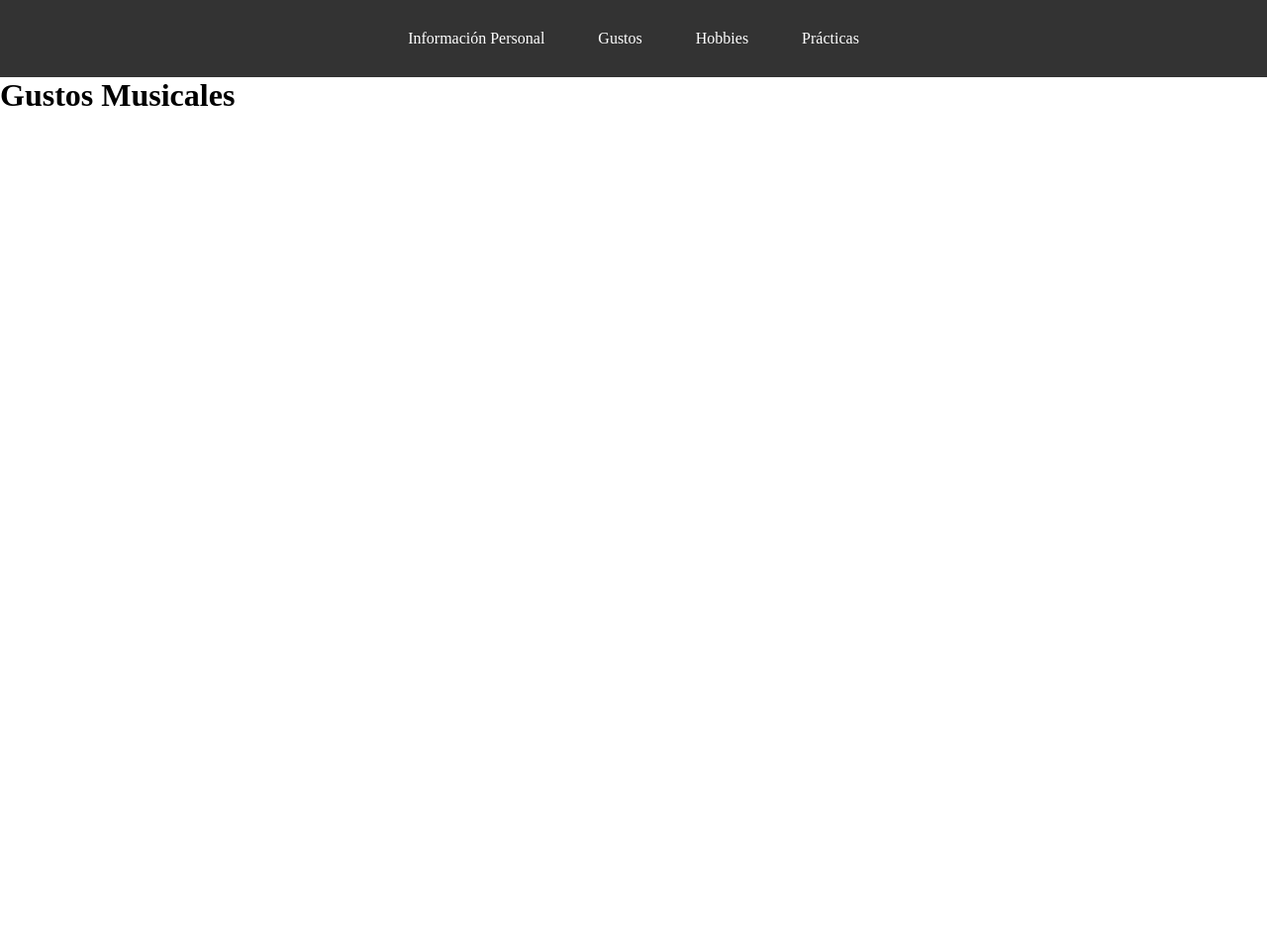
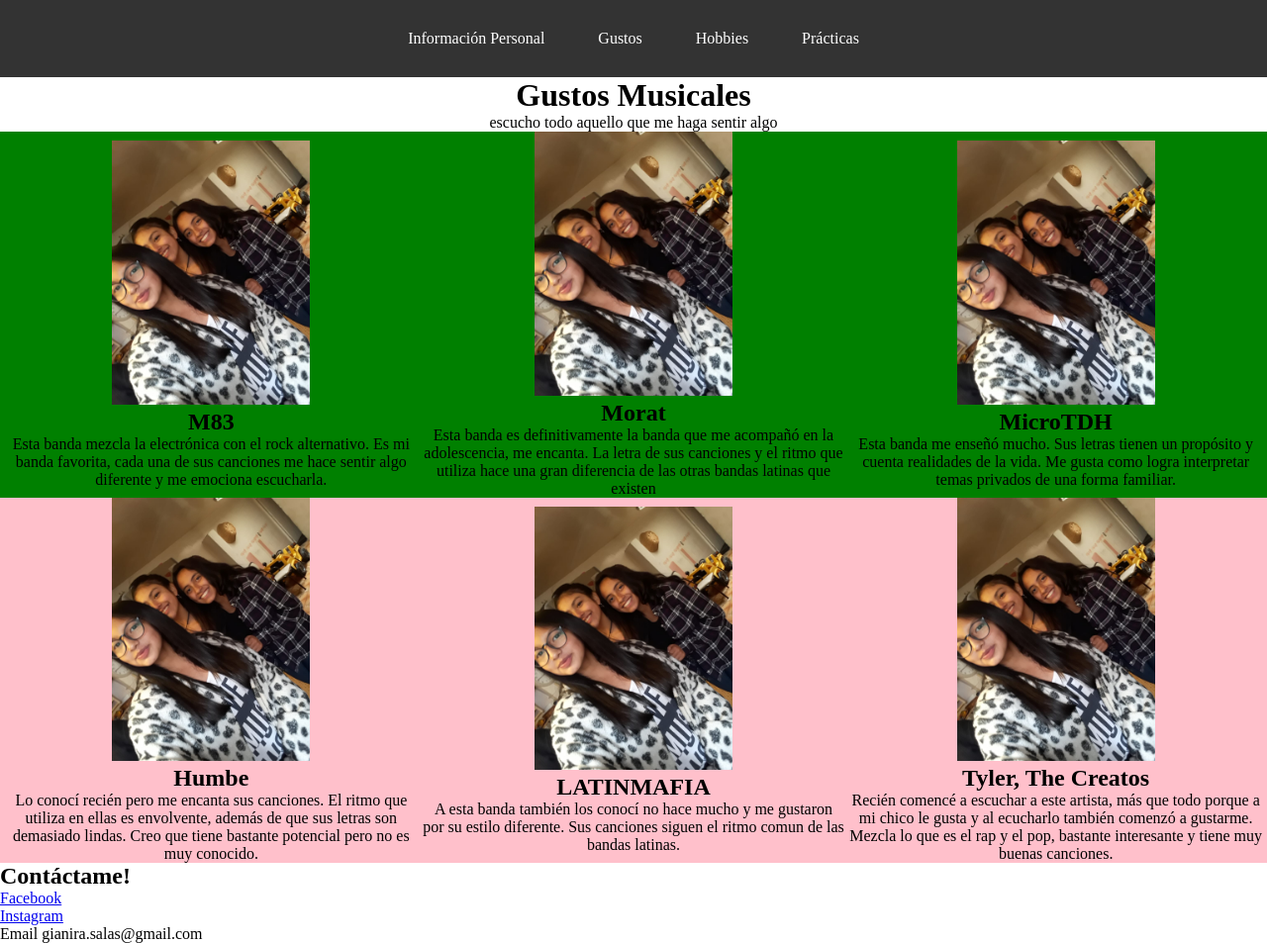
Before and after one commit to sinaigok/sitio-personal-2, a plain HTML site: page gianira_salas/src/gustos/gustos_musicales/gustosmusicales.html in a window 1280 px wide. Shown: the whole page at 99% size. Before the commit the page ends 800 px from the top, so only its background shows below. Drawn offline with Linux system fonts and the light colour scheme.

Commit message:
Avance
index gustos musicales y un poco de estilos

```diff
--- a/gianira_salas/src/estilos/styles.css
+++ b/gianira_salas/src/estilos/styles.css
@@ -317,3 +317,27 @@ nav ul li:hover ul {
         justify-content: center;
     }
 }
+.maingusmusicales{
+    img{
+        width: 200px;
+    }
+    .titulo{
+        text-align: center;
+    }
+    .gusmusparte1{
+        background-color: green;
+        display: grid;
+        grid-template-columns: repeat(3, 1fr);
+        text-align: center;
+        align-items: center;
+        justify-content: center;
+    }
+    .gusmusparte2{
+        background-color: pink;
+        display: grid;
+        grid-template-columns: repeat(3, 1fr);
+        text-align: center;
+        align-items: center;
+        justify-content: center;
+    }
+}
--- a/gianira_salas/src/gustos/gustos_musicales/gustosmusicales.html
+++ b/gianira_salas/src/gustos/gustos_musicales/gustosmusicales.html
@@ -41,6 +41,67 @@
             </ul>
         </nav>
     </header>
-    <h1>Gustos Musicales</h1>
+    <main class="maingusmusicales">
+        <div class="titulo">
+            <h1>Gustos Musicales</h1>
+            <p>escucho todo aquello que me haga sentir algo</p>
+        </div>
+        <section class="gusmusparte1">
+            <article>
+                <img src="/src/imagenes/imagenprueba.jpeg" alt="">
+                <h2>M83</h2>
+                <p>Esta banda mezcla la electrónica con el rock alternativo. Es mi banda favorita,
+                    cada una de sus canciones me hace sentir algo diferente y me emociona escucharla.
+                </p>
+            </article>
+            <article>
+                <img src="/src/imagenes/imagenprueba.jpeg" alt="">
+                <h2>Morat</h2>
+                <p>Esta banda es definitivamente la banda que me acompañó en la adolescencia, me encanta.
+                    La letra de sus canciones y el ritmo que utiliza hace una gran diferencia de las otras
+                    bandas latinas que existen
+                </p>
+            </article>
+            <article>
+                <img src="/src/imagenes/imagenprueba.jpeg" alt="">
+                <h2>MicroTDH</h2>
+                <p>Esta banda me enseñó mucho. Sus letras tienen un propósito y cuenta realidades de la vida.
+                    Me gusta como logra interpretar temas privados de una forma familiar.
+                </p>
+            </article>
+        </section>
+        <section class="gusmusparte2">
+            <article>
+                <img src="/src/imagenes/imagenprueba.jpeg" alt="">
+                <h2>Humbe</h2>
+                <p>Lo conocí recién pero me encanta sus canciones. El ritmo que utiliza en ellas es envolvente,
+                    además de que sus letras son demasiado lindas. Creo que tiene bastante potencial pero no es
+                    muy conocido.
+                </p>
+            </article>
+            <article>
+                <img src="/src/imagenes/imagenprueba.jpeg" alt="">
+                <h2>LATINMAFIA</h2>
+                <p>A esta banda también los conocí no hace mucho y me gustaron por su estilo diferente. Sus canciones
+                    siguen el ritmo comun de las bandas latinas.
+                </p>
+            </article>
+            <article>
+                <img src="/src/imagenes/imagenprueba.jpeg" alt="">
+                <h2>Tyler, The Creatos</h2>
+                <p>Recién comencé a escuchar a este artista, más que todo porque a mi chico le gusta y al ecucharlo también
+                    comenzó a gustarme. Mezcla lo que es el rap y el pop, bastante interesante y tiene muy buenas canciones.
+                </p>
+            </article>
+        </section>
+        <footer>
+            <h2>Contáctame!</h2>
+            <ul>
+                <li><a href="https://www.facebook.com/profile.php?id=100095254089514">Facebook</a></li>
+                <li><a href="https://www.instagram.com/giani._ra?igsh=MWFkejY0M2ExdWUwMg%3D%3D&utm_source=qr">Instagram</a></li>
+                <li>Email gianira.salas@gmail.com</li>
+            </ul>
+        </footer>
+    </main>
 </body>
 </html>
```
